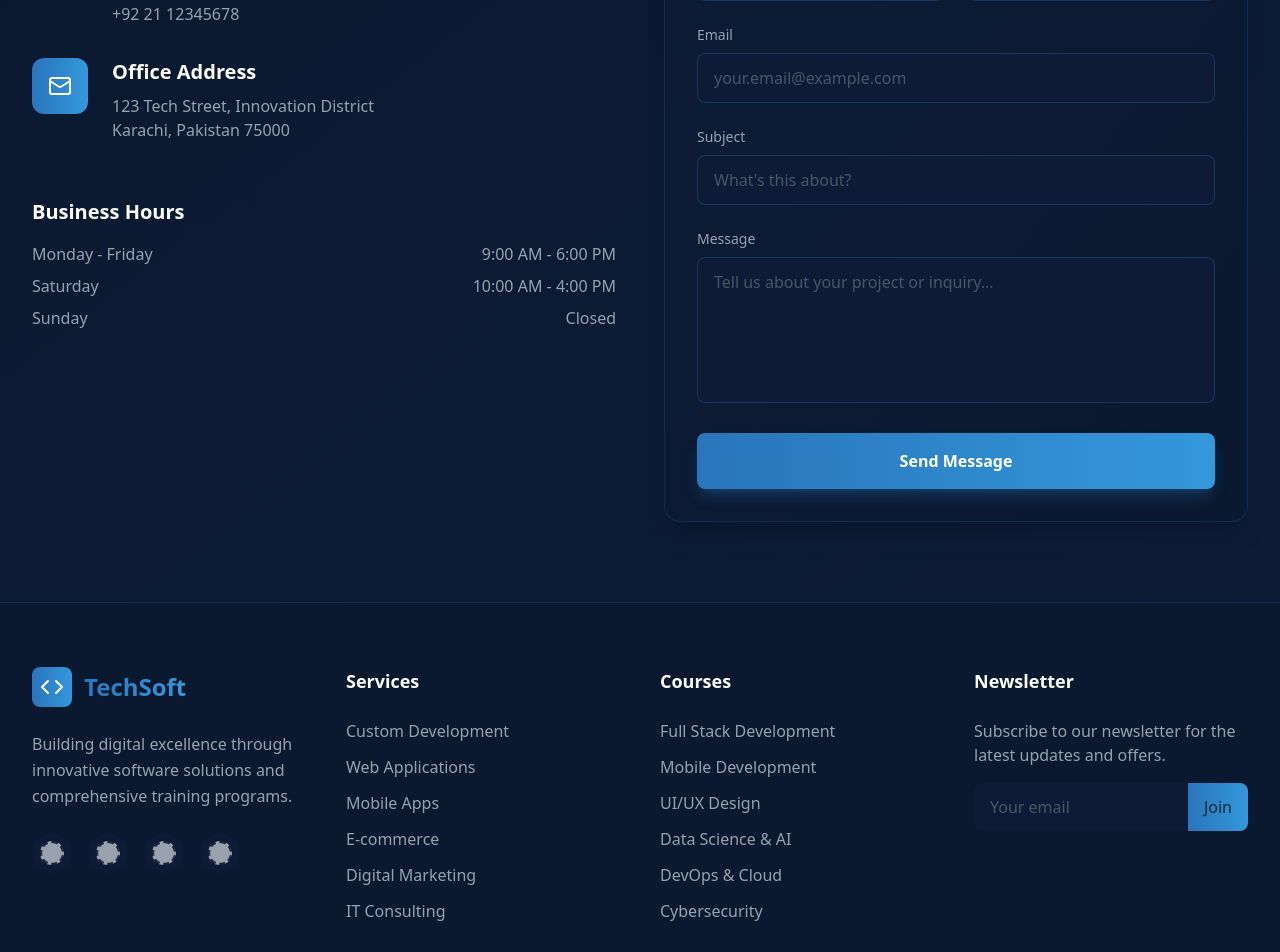
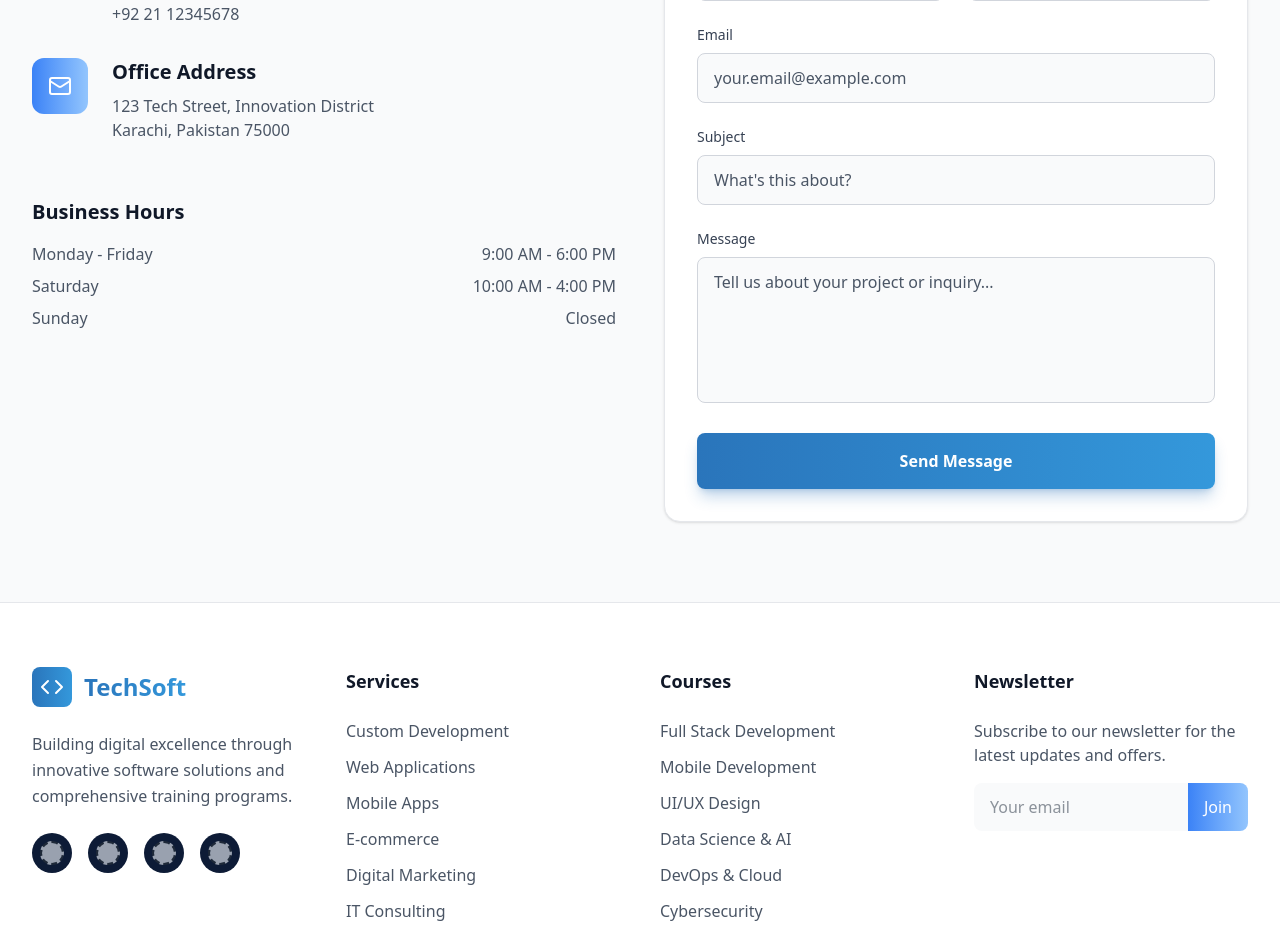
Before and after one commit to Muhammad-Aman1718/Ever-tech, a Next.js app: page / in a window 1280 px wide. Shown: the part 5360-6312 px from the top of the page. Built offline with nearby package versions, Linux system fonts and the light colour scheme; no server answers; what next-redux-wrapper would draw is missing.

Commit message:
Theme mode is completes

```diff
--- a/src/components/aboutUsSection/AboutUsSection.tsx
+++ b/src/components/aboutUsSection/AboutUsSection.tsx
@@ -72,7 +72,7 @@ const AboutUsSection = () => {
               {aboutUs.map((item, index) => (
                 <div key={index} className="flex items-center">
                   <div className="flex-shrink-0 w-6 h-6 rounded-full bg-[#2A75BB]/20 flex items-center justify-center mr-3">
-                    <div className="w-2 h-2 rounded-full bg-blue-600 dark:bg-[#2A75BB]"></div>
+                    <div className="w-2 h-2 rounded-full bg-blue-600  dark:bg-[#2A75BB]"></div>
                   </div>
                   <span className="text-gray-600 dark:text-gray-300">{item}</span>
                 </div>
--- a/src/components/contactUsSection/ContactUsSection.tsx
+++ b/src/components/contactUsSection/ContactUsSection.tsx
@@ -1,6 +1,5 @@
 "use client";
 import React, { useState } from "react";
-import InputField from "../inputs/InputField";
 import { Mail, Phone, MapPin } from "lucide-react";
 import Button from "../buttons/Button";
 import InformationCard from "./contactUsComponents/InformationCard";
@@ -8,33 +7,10 @@ import ContactUsInputField from "../inputs/ContactUsInputField";
 import { companyInformation } from "@/constant/data";
 
 const ContactUsSection = () => {
-  // const [formData, setFormData] = useState({
-  //   name: '',
-  //   email: '',
-  //   phone: '',
-  //   subject: '',
-  //   message: ''
-  // });
-
-  // const handleSubmit = (e) => {
-  //   e.preventDefault();
-  //   console.log('Form submitted:', formData);
-  //   // Handle form submission here
-  // };
-
-  // const handleChange = (e) => {
-  //   setFormData({
-  //     ...formData,
-  //     [e.target.name]: e.target.value
-  //   });
-  // };
-
-
-
   return (
     <section
       id="contact"
-      className="py-20 bg-gradient-to-br from-[#0a192f] to-[#0d1b36] relative overflow-hidden"
+      className="py-20 bg-gradient-to-br bg-gray-50 dark:from-[#0a192f] dark:to-[#0d1b36] relative overflow-hidden"
     >
       <div className="absolute inset-0">
         <div className="absolute top-0 right-0 w-96 h-96 bg-[#3498db]/5 rounded-full mix-blend-soft-light filter blur-3xl animate-pulse-slow"></div>
@@ -42,10 +18,10 @@ const ContactUsSection = () => {
 
       <div className="max-w-7xl mx-auto px-4 sm:px-6 lg:px-8 relative z-10">
         <div className="text-center mb-16">
-          <h2 className="text-3xl md:text-4xl font-bold text-white mb-4">
+          <h2 className="text-3xl md:text-4xl font-bold text-gray-900 dark:text-white mb-4">
             Let's Build Together
           </h2>
-          <p className="text-lg text-gray-400 max-w-2xl mx-auto">
+          <p className="text-lg text-gray-600 dark:text-gray-400 max-w-2xl mx-auto">
             Ready to start your project? Get in touch with our team
           </p>
         </div>
@@ -111,10 +87,10 @@ const ContactUsSection = () => {
             ))}
 
             <div className="pt-6">
-              <h3 className="text-xl font-semibold text-white mb-4">
+              <h3 className="text-xl font-semibold text-gray-900 dark:text-white mb-4">
                 Business Hours
               </h3>
-              <div className="space-y-2 text-gray-400">
+              <div className="space-y-2 text-gray-600 dark:text-gray-400">
                 <p className="flex justify-between">
                   <span>Monday - Friday</span> <span>9:00 AM - 6:00 PM</span>
                 </p>
@@ -128,8 +104,8 @@ const ContactUsSection = () => {
             </div>
           </div>
 
-          <div className="bg-gradient-to-br from-[#0d1b36] to-[#0a192f] p-8 rounded-2xl border border-[#2A75BB]/20 shadow-xl">
-            <h3 className="text-2xl font-bold text-white mb-8">
+          <div className="bg-gradient-to-br bg-white dark:from-[#0d1b36] dark:to-[#0a192f] p-8 rounded-2xl border border-gray-200 dark:border-[#2A75BB]/20 shadow-sm dark:shadow-xl">
+            <h3 className="text-2xl font-bold text-gray-900 dark:text-white mb-8">
               Send us a message
             </h3>
 
@@ -216,7 +192,7 @@ const ContactUsSection = () => {
               </div> */}
 
               <div>
-                <label className="block text-sm font-medium text-gray-400 mb-2">
+                <label className="block text-sm font-medium text-gray-700 dark:text-gray-400 mb-2">
                   Message
                 </label>
                 <textarea
@@ -224,7 +200,7 @@ const ContactUsSection = () => {
                   name="message"
                   // value={formData.message}
                   // onChange={handleInputChange}
-                  className="w-full px-4 py-3 bg-[#0d1b36] border border-[#2A75BB]/30 rounded-lg focus:ring-2 focus:ring-[#2A75BB] focus:border-[#2A75BB] outline-none transition-colors resize-none placeholder:text-gray-600"
+                  className="w-full px-4 py-3 bg-gray-50  dark:bg-[#0d1b36] border  border-gray-300 dark:border-[#2A75BB]/30 rounded-lg focus:ring-2 focus:ring-blue-500 focus:border-blue-500 dark:focus:ring-[#2A75BB] dark:focus:border-[#2A75BB] outline-none transition-colors resize-none placeholder:text-gray-600"
                   placeholder="Tell us about your project or inquiry..."
                 ></textarea>
               </div>
@@ -234,7 +210,6 @@ const ContactUsSection = () => {
                 title="Send Message"
                 className="w-full bg-gradient-to-r from-[#2A75BB] to-[#3498db] text-white py-4 px-6 rounded-lg font-semibold hover:from-[#2A75BB]/90 hover:to-[#3498db]/90 transition-all duration-300 shadow-lg shadow-[#2A75BB]/30"
               />
-
             </form>
           </div>
         </div>
--- a/src/components/contactUsSection/contactUsComponents/InformationCard.tsx
+++ b/src/components/contactUsSection/contactUsComponents/InformationCard.tsx
@@ -16,15 +16,15 @@ const InformationCard: React.FC<InformationCardPropsTypes> = ({
 }) => {
   return (
     <div className="flex items-start space-x-6">
-      <div className="flex-shrink-0 w-14 h-14 rounded-xl bg-gradient-to-r from-[#2A75BB] to-[#3498db] flex items-center justify-center">
+      <div className="flex-shrink-0 w-14 h-14 rounded-xl bg-gradient-to-r from-[#3b82f6] to-[#93c5fd] dark:from-[#2A75BB] dark:to-[#3498db] flex items-center justify-center">
         {Icon && <Icon className="h-6 w-6 text-white" />}
       </div>
       <div>
-        <h3 className="text-xl font-semibold text-white mb-2">
+        <h3 className="text-xl font-semibold text-gray-900 dark:text-white mb-2">
           {heading}
           {/* Office Address */}
         </h3>
-        <p className="text-gray-400">
+        <p className="text-gray-600 dark:text-gray-400">
           {text1}
           {/* 123 Tech Street, Innovation District */}
           <br />
--- a/src/components/footer/Footer.tsx
+++ b/src/components/footer/Footer.tsx
@@ -13,7 +13,7 @@ const Footer = () => {
   const currentYear = new Date().getFullYear();
 
   return (
-    <footer className="bg-[#0a192f] border-t border-[#2A75BB]/20 pt-16 pb-10">
+    <footer className="bg-white dark:bg-[#0a192f] border-t  border-gray-200 dark:border-[#2A75BB]/20 pt-16 pb-10">
       <div className="max-w-7xl mx-auto px-4 sm:px-6 lg:px-8">
         <div className="grid md:grid-cols-2 lg:grid-cols-4 gap-10">
           <div>
@@ -25,7 +25,7 @@ const Footer = () => {
                 TechSoft
               </span>
             </div>
-            <p className="text-gray-400 leading-relaxed mb-6">
+            <p className=" text-gray-600 dark:text-gray-400 leading-relaxed mb-6">
               Building digital excellence through innovative software solutions
               and comprehensive training programs.
             </p>
@@ -43,13 +43,13 @@ const Footer = () => {
           </div>
 
           <div>
-            <h3 className="text-lg font-semibold text-white mb-6">Services</h3>
-            <ul className="space-y-3 text-gray-400">
+            <h3 className="text-lg font-semibold text-gray-900 dark:text-white mb-6">Services</h3>
+            <ul className="space-y-3 text-gray-600 dark:text-gray-400">
               {footerServices.map((service, index) => (
                 <li key={index}>
                   <Link
                     href="#"
-                    className="hover:text-[#2A75BB] transition-colors"
+                    className="hover:text-blue-600 dark:hover:text-[#2A75BB] transition-colors"
                   >
                     {service}
                   </Link>
@@ -59,13 +59,13 @@ const Footer = () => {
           </div>
 
           <div>
-            <h3 className="text-lg font-semibold text-white mb-6">Courses</h3>
-            <ul className="space-y-3 text-gray-400">
+            <h3 className="text-lg font-semibold text-gray-900 dark:text-white mb-6">Courses</h3>
+            <ul className="space-y-3 text-gray-600 dark:text-gray-400">
               {footerCourses.map((course, index) => (
                 <li key={index}>
                   <Link
                     href="#"
-                    className="hover:text-[#2A75BB] transition-colors "
+                    className="hover:text-blue-600 dark:hover:text-[#2A75BB] transition-colors  "
                   >
                     {course}
                   </Link>
@@ -75,19 +75,19 @@ const Footer = () => {
           </div>
 
           <div>
-            <h3 className="text-lg font-semibold text-white mb-6">
+            <h3 className="text-lg font-semibold text-gray-900 dark:text-white mb-6">
               Newsletter
             </h3>
-            <p className="text-gray-400 mb-4">
+            <p className="text-gray-600 dark:text-gray-400 mb-4">
               Subscribe to our newsletter for the latest updates and offers.
             </p>
             <form className="flex">
               <input
                 type="email"
                 placeholder="Your email"
-                className="px-4 py-3 bg-[#0d1b36] rounded-l-lg focus:outline-none focus:ring-1 focus:ring-[#2A75BB] w-full placeholder:text-gray-600"
+                className="px-4 py-3 bg-gray-50 dark:bg-[#0d1b36] rounded-l-lg focus:outline-none focus:ring-1 focus:ring-blue-500 dark:focus:ring-[#2A75BB] w-full dark:placeholder:text-gray-600"
               />
-              <button className="bg-gradient-to-r from-[#2A75BB] to-[#3498db] px-4 rounded-r-lg font-medium hover:opacity-90 transition-opacity">
+              <button className="bg-gradient-to-r from-[#3b82f6] to-[#93c5fd] dark:from-[#2A75BB] dark:to-[#3498db] dark:text-gray-900 text-white px-4 rounded-r-lg font-medium hover:opacity-90 transition-opacity">
                 Join
               </button>
             </form>
--- a/src/components/inputs/ContactUsInputField.tsx
+++ b/src/components/inputs/ContactUsInputField.tsx
@@ -25,7 +25,7 @@ const ContactUsInputField: React.FC<contactUsInputFieldPropsTypes> = ({
 }) => {
   return (
     <div>
-      <label className="block text-sm font-medium text-gray-400 mb-2">
+      <label className="block text-sm font-medium text-gray-700 dark:text-gray-400 mb-2">
         {/* First Name */}
         {label}
       </label>
@@ -34,7 +34,7 @@ const ContactUsInputField: React.FC<contactUsInputFieldPropsTypes> = ({
         name={name}
         value={value}
         onChange={onChange}
-        className="w-full px-4 py-3 bg-[#0d1b36] border border-[#2A75BB]/30 rounded-lg focus:ring-2 focus:ring-[#2A75BB] focus:border-[#2A75BB] outline-none transition-colors placeholder:text-gray-600 text-white"
+        className="w-full px-4 py-3 bg-gray-50  dark:bg-[#0d1b36] border  border-gray-300 dark:border-[#2A75BB]/30 rounded-lg focus:ring-2 focus:ring-blue-500 focus:border-blue-500 dark:focus:ring-[#2A75BB] dark:focus:border-[#2A75BB] outline-none transition-colors placeholder:text-gray-600 dark:text-white"
         placeholder={placeholder}
         required={required}
       />
--- a/src/components/selectedField/SelectedField.tsx
+++ b/src/components/selectedField/SelectedField.tsx
@@ -23,13 +23,13 @@ const SelectField: React.FC<SelectFieldPropsTypes> = ({
 }) => {
   return (
     <div className="space-y-2">
-      <label className="block text-sm font-medium text-gray-700">
+      <label className="block text-sm font-medium text-gray-700 dark:text-gray-400">
         {label} {required && <span className="text-red-500">*</span>}
       </label>
       <select
         value={value}
         onChange={onChange}
-        className="w-full px-4 py-3 text-white bg-[#0d1b36] border border-[#2A75BB]/30 rounded-lg focus:ring-2 focus:ring-[#2A75BB] focus:border-[#2A75BB] outline-none transition-colors placeholder:text-gray-600"
+        className="w-full px-4 py-3  bg-gray-50 dark:text-white dark:bg-[#0d1b36] border border-gray-300 dark:border-[#2A75BB]/30 rounded-lg focus:ring-2 focus:ring-blue-500 focus:border-blue-500 dark:focus:ring-[#2A75BB] dark:focus:border-[#2A75BB] outline-none transition-colors placeholder:text-gray-600"
         required={required}
       >
         <option value="" hidden className="placeholder:text-gray-600">
```
Also changed, not shown: src/app/applyCourse/form/page.tsx (+8 -8 lines).
